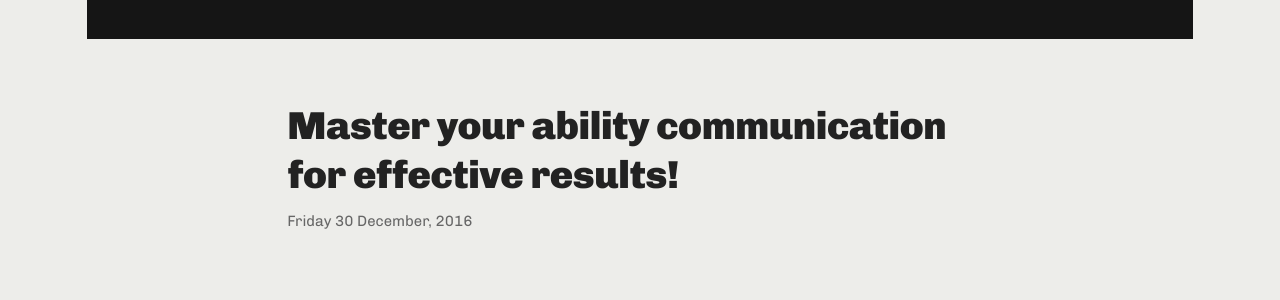
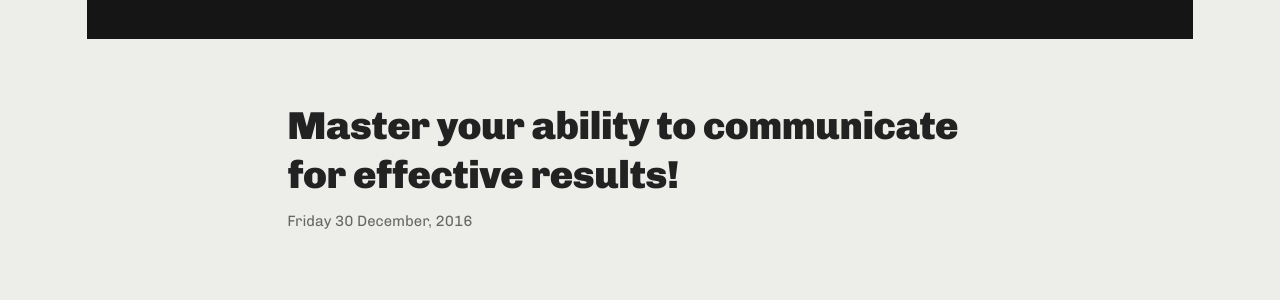
Before and after one commit to callumflack/positive-revolution, a Jekyll site: the page built from _posts/2016-12-30-master-your-ability-communication-for-effective-results.markdown, in a window 1280 px wide. Shown: the part 826-1126 px from the top of the page. Built offline with Jekyll 4.4.1, drawn with Linux system fonts in a browser that asks for light colours.

Commit message:
Updated Master Your Ability Communication For Effective Results

```diff
--- a/_posts/2016-12-30-master-your-ability-communication-for-effective-results.markdown
+++ b/_posts/2016-12-30-master-your-ability-communication-for-effective-results.markdown
@@ -1,5 +1,5 @@
 ---
-title: Master your ability communication for effective results!
+title: Master your ability to communicate for effective results!
 date: 2016-12-30 10:34:00 Z
 image: "/uploads/Listening.jpg"
 extract:
```
